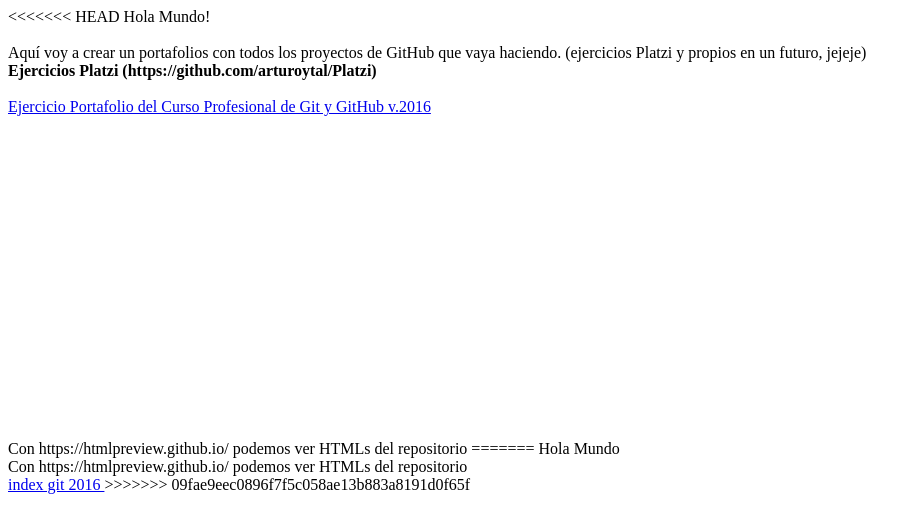
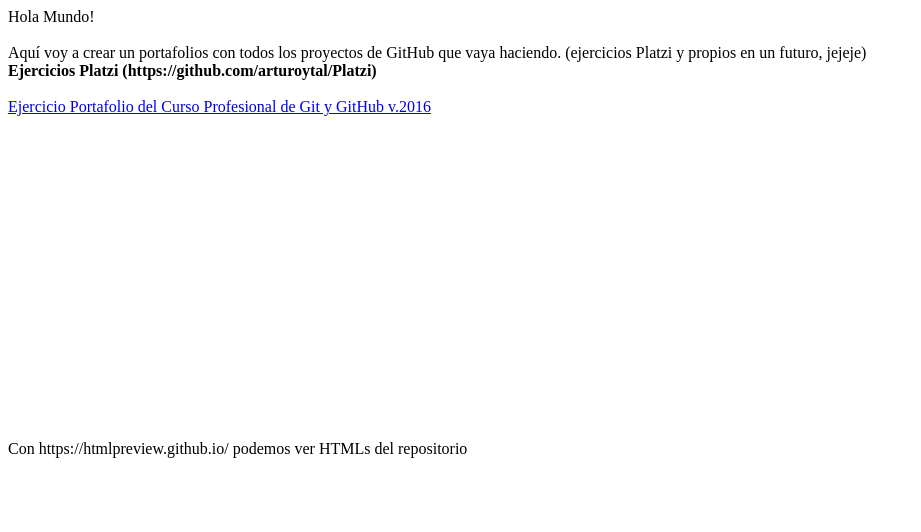
Before and after one commit to arturoytal/arturoytal.github.io, a plain HTML site: page index.html in a window 1280 px wide. Shown: the whole page, without its empty margins (0-921 px from the left). Drawn offline with Linux system fonts and the light colour scheme.

Commit message:
index.html

```diff
--- a/index.html
+++ b/index.html
@@ -1,4 +1,3 @@
-<<<<<<< HEAD
 Hola Mundo!
 <br>
 <br>
@@ -28,10 +27,3 @@ Aquí voy a crear un portafolios con todos los proyectos de GitHub que vaya haci
 <br>
 <br>
 	Con https://htmlpreview.github.io/ podemos ver HTMLs del repositorio
-=======
-Hola Mundo
-<br>
-Con https://htmlpreview.github.io/ podemos ver HTMLs del repositorio
-<br>
-<a href="http://htmlpreview.github.io/?https://github.com/arturoytal/Platzi/blob/master/git/index.html"> index git 2016 </a>
->>>>>>> 09fae9eec0896f7f5c058ae13b883a8191d0f65f
```
